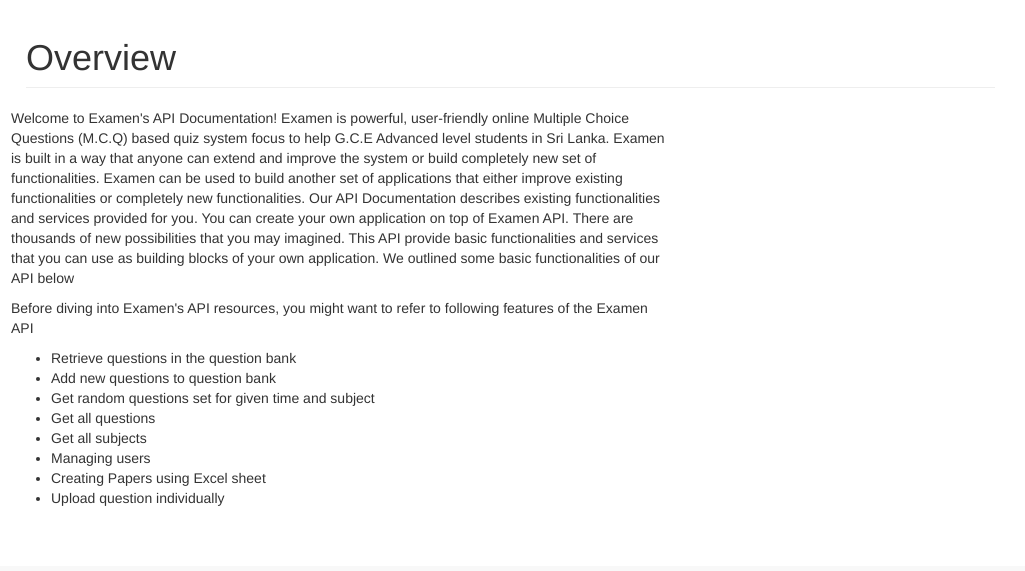
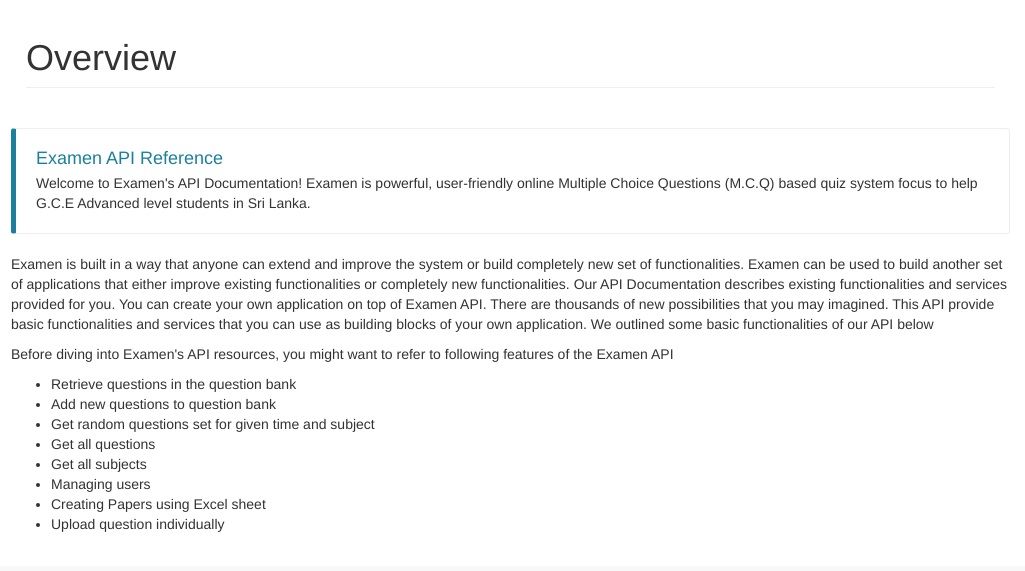
Before and after one commit to shavindraSN/shavindraSN.github.io, a plain HTML site: page pages/index.html in a window 1280 px wide. Shown: the part 53-624 px from the top of the page, 255-1280 px from the left. Drawn offline with Linux system fonts and the light colour scheme.

Commit message:
Update followings:  - Add support to new CSS  - Add navigation to Add Questions page  - Add styles to reduce monotone in overview

```diff
--- a/pages/index.html
+++ b/pages/index.html
@@ -19,6 +19,7 @@
 
     <!-- Custom CSS -->
     <link href="../dist/css/sb-admin-2.css" rel="stylesheet">
+    <link href="../dist/css/docs.css" rel="stylesheet">
 
     <!-- Morris Charts CSS -->
     <link href="../vendor/morrisjs/morris.css" rel="stylesheet">
@@ -62,6 +63,7 @@
             </ul>
             <!-- /.navbar-top-links -->
 
+            <!--Side Nav bar-->
             <div class="navbar-default sidebar" role="navigation">
                 <div class="sidebar-nav navbar-collapse">
                     <ul class="nav" id="side-menu">
@@ -144,10 +146,10 @@
                             <a href="#"><i class="fa fa-bar-user-o fa-fw"></i> Question<span class="fa arrow"></span></a>
                             <ul class="nav nav-second-level">
                                 <li>
-                                    <a href="user/get-all-users.html">Get Questions</a>
+                                    <a href="question/get-all-questions.html">Get Questions</a>
                                 </li>
                                 <li>
-                                    <a href="user/get-user">Add Questions</a>
+                                    <a href="question/add-questions.html">Add Questions</a>
                                 </li>
                                 <li>
                                     <a href="user/put-user.html">Update questions</a>
@@ -188,20 +190,26 @@
                 <!-- /.col-lg-12 -->
 
                 <div class="row">
-                    <div class="col-lg-8">
+                    <div class="col-lg-12">
                         <!-- /.panel -->
 
-                        <p>Welcome to Examen's API Documentation! Examen is powerful, user-friendly online Multiple Choice Questions
-                            (M.C.Q) based quiz system focus to help G.C.E Advanced level students in Sri Lanka. Examen is built in a way that anyone
-                            can extend and improve the system or build completely new set of functionalities. Examen can be used to build another
-                            set of applications that either improve existing functionalities or completely new functionalities.  Our API Documentation
-                            describes existing functionalities and services provided for you. You can create your own application on top of Examen API.
-                            There are thousands of new possibilities that you may imagined. This API provide basic functionalities and services
-                            that you can use as building blocks of your own application. We outlined some basic functionalities
-                            of our API below
+                        <div class="bs-callout bs-callout-info">
+                            <h4>Examen API Reference</h4>
+                            <p>Welcome to Examen's API Documentation! Examen is powerful, user-friendly online Multiple Choice Questions
+                                (M.C.Q) based quiz system focus to help G.C.E Advanced level students in Sri Lanka.
+                            </p>
+                        </div>
+
+                        <p>Examen is built in a way that anyone can extend and improve the system or build completely new set
+                            of functionalities. Examen can be used to build another set of applications that either improve
+                            existing functionalities or completely new functionalities. Our API Documentation describes existing
+                            functionalities and services provided for you. You can create your own application on top of
+                            Examen API. There are thousands of new possibilities that you may imagined. This API provide
+                            basic functionalities and services that you can use as building blocks of your own application.
+                            We outlined some basic functionalities of our API below
                         </p>
-                        <p>Before diving into Examen's API resources, you might want to refer to following features of the
-                            Examen API
+                        <p>Before diving into Examen's API resources, you might want to refer to following features of the Examen
+                            API
                         </p>
                         <ul>
                             <li>Retrieve questions in the question bank</li>
```
